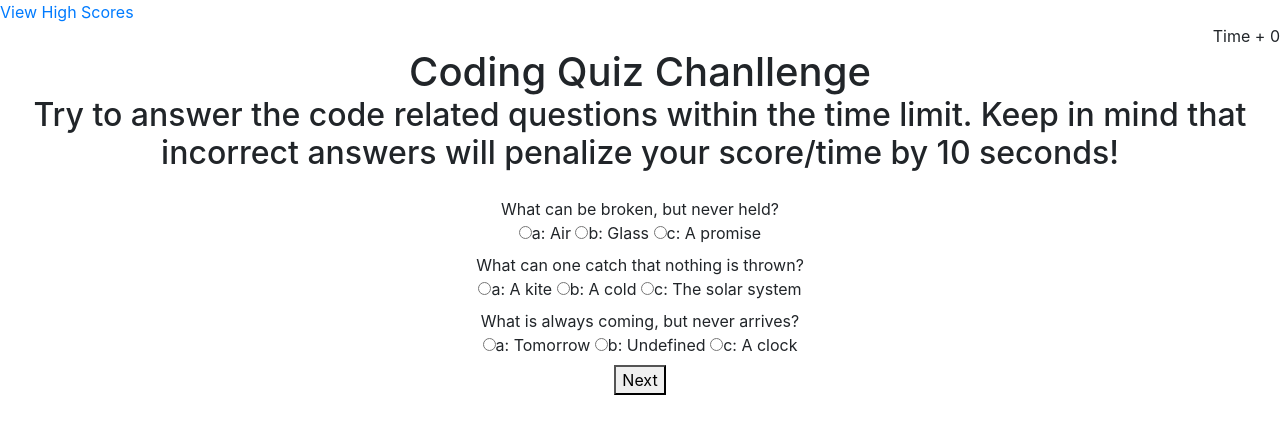
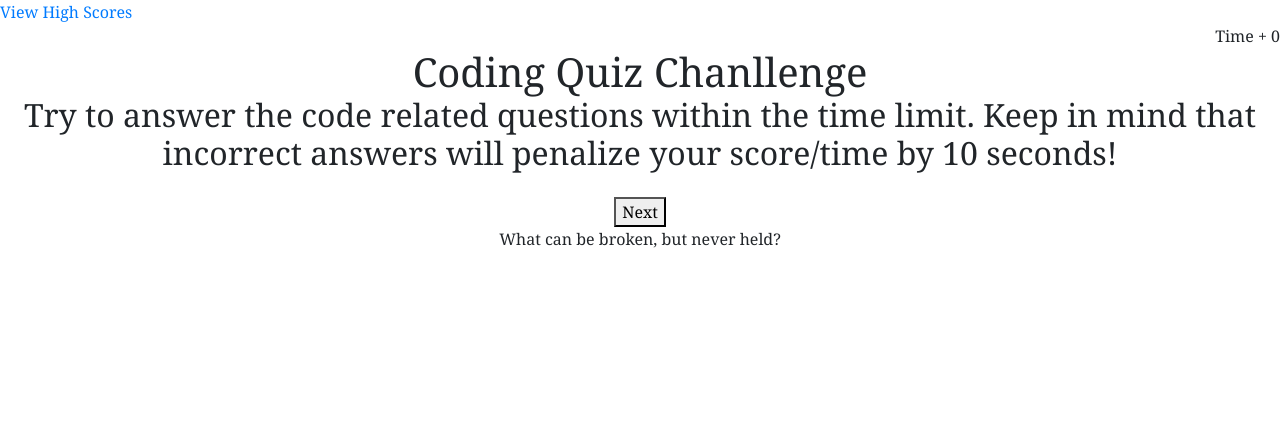
Before and after one commit to dangulo4/CodeQuiz, a plain HTML site: page index.html in a window 1280 px wide. Both pictures are taken after a click on the button "Start". Drawn offline with nearby package versions, Linux system fonts and the light colour scheme.

Commit message:
refactored nextquestion function

```diff
--- a/assets/css/style.css
+++ b/assets/css/style.css
@@ -1,4 +1,20 @@
 
+*, *::before, *::after {
+    box-sizing: border-box;
+    font-family: Cambria, Cochin, Georgia, Times, 'Times New Roman', serif;
+  }
+
+  body {
+    padding: 0;
+    margin: 0;
+
+
+
+    justify-content: center;
+    align-items: center;
+
+
+  }
 
 .startbtnEl, .next-btn {
     font-size: 1.5rem;
--- a/script.js
+++ b/script.js
@@ -2,7 +2,6 @@
 var body = document.body;
 
 // Create all the necessary elements
-
 var infoEl      = document.createElement('div');
 var linkEl      = document.createElement('a');
 var timerEl     = document.createElement('p');
@@ -13,19 +12,19 @@ var startBtnEl  = document.createElement('button');
 var questionContainer = document.createElement('div');
 var questionsEl = document.createElement('p');
 var linebreak = document.createElement("br");
+var shuffledQuestions;
+var currentQuestionIndex;
+//var answerButtonsElement = document.getElementById('answer-buttons');
+var nextBtnEl = document.createElement('button');
 
 
 //Store elements in variables
-
 linkEl.innerHTML    = 'View High Scores';
 timerEl.textContent = 'Time + 0';
 h1El.textContent    = 'Coding Quiz Chanllenge';
 h2El.textContent    = 'Try to answer the code related questions within the time limit. Keep in mind that incorrect answers will penalize your score/time by 10 seconds!';
 startBtnEl.innerHTML = 'Start';
 questionsEl.textContent  = 'This is where the questions go';
-
-
-// document.body.appendChild(anchorElem); // append your new link to the bod
 
 //Append all elements
 body.appendChild(infoEl);
@@ -37,8 +36,7 @@ body.appendChild(btnDiv);
 btnDiv.appendChild(startBtnEl);
 body.appendChild(btnDiv);
 btnDiv.appendChild(linebreak);
-body.appendChild(questionContainer);
-questionContainer.appendChild(questionsEl);
+
 
 
 //Style elements
@@ -53,82 +51,92 @@ btnDiv.setAttribute('style','margin:auto; width:100%; text-align:center;');
 questionsEl.setAttribute('id', 'questions', 'style', 'margin:auto; width:100%; text-align:center;');
 questionsEl.setAttribute('style', 'margin:auto; width:100%; text-align:center;');
 
-document.getElementById('questions').style.display='none';
+
+//document.getElementById('questions').style.display='none';
 
 startBtnEl.addEventListener('click', function() {
-    console.log('The game has started');
   document.getElementById("startBtn").style.display="none";
   startQuiz();
 });
 
+
+
 function startQuiz() {
-  startBtnEl.classList.add('hide')
-  document.getElementById('questions').style.display='block';
+  console.log('The game has started');
 
-   currentQuestionIndex = 0
+  shuffledQuestions = quizQuestions.sort(() => Math.random() - .5)
+  currentQuestionIndex = 0;
 // questionContainerElement.classList.remove('hide')
-  showQuestions(quizQuestions, questionsEl);
-
-    function showQuestions(quizQuestions, questionsEl) {
-    var output = [];
-    var answers;
-        for(var i = 0; i < quizQuestions.length; i++) {
-            answers = [];
-            for(letter in quizQuestions[i].answers){
-
-              //push out the
-              answers.push(
-                '<label>'
-                  + '<input  type="radio" name=" question' +i+ '">'
-                  + letter + ': '
-                  + quizQuestions[i].answers[letter]
-                + '</label>');
+  // showQuestions(quizQuestions, questionsEl);
+  setNextQuestion();
+  //startBtnEl.classList.add('hide')
+}
+  function setNextQuestion() {
+    var nextBtnDiv = document.createElement('div');
+    body.appendChild(nextBtnDiv);
+    nextBtnDiv.appendChild(nextBtnEl);
+    nextBtnDiv.setAttribute('style', 'margin:auto; width:100%; text-align:center;');
+    nextBtnEl.setAttribute('id', 'nextBtn');
+    nextBtnEl.innerHTML = 'Next';
+    showQuestions(shuffledQuestions[currentQuestionIndex]);
   }
 
-            // add this question and its answers to the output
-            output.push(
-              '<div class="question">' + quizQuestions[i].question + '</div>'
-              + '<div class="answers">' + answers.join(' ') + '</div>');
+  function showQuestions(quizQuestions) {
+    body.appendChild(questionContainer);
+    questionContainer.appendChild(questionsEl);
+    questionsEl.textContent = quizQuestions.question;
+    console.log(questionsEl.innerText);
+ }
 
-          }
-          questionsEl.innerHTML = output.join('');
-          var nextBtnDiv     = document.createElement('div');
-          var nextBtnEl  = document.createElement('button');
-          body.appendChild(nextBtnDiv);
-          nextBtnDiv.appendChild(nextBtnEl);
-          nextBtnDiv.setAttribute('style','margin:auto; width:100%; text-align:center;');
-          nextBtnEl.setAttribute('id', 'nextBtn');
-          nextBtnEl.innerHTML = 'Next';
 
-      }
-}
+      nextBtnEl.addEventListener('click', function() {
+        currentQuestionIndex++;
+          //resetOrder()
+          showQuestions(shuffledQuestions[currentQuestionIndex]);
+
+        });
+        // function resetOrder() {
+        // //clearStatusClass(document.body)
+        // nextBtnEl.classList.add('hide')
+        // while (answerButtonsElement.firstChild) {
+        //   answerButtonsElement.removeChild(answerButtonsElement.firstChild)
+        // }
+    // }
 
 var quizQuestions = [
   {
     question: 'What can be broken, but never held?',
-      answers: {
-        a: '  Air',
-        b: '  Glass',
-        c: '  A promise'
-      },
-      correctAnswer: 'c'
+    answers: [
+      { text: 'A promise', correct: true },
+      { text: 'Bubbles', correct: false },
+      { text: 'Accounts', correct: false }
+    ]
   },
   {
     question: 'What can one catch that nothing is thrown?',
-      answers: {
-        a: '  A kite',
-        b: '  A cold',
-        c: '  The solar system'
-      },
-      correctAnswer: 'b'
+    answers: [
+      { text: 'A cold', correct: true },
+      { text: 'The wind', correct: true },
+      { text: 'Waves', correct: true },
+      { text: 'Common Sense', correct: false }
+    ]
   },
   {
     question: 'What is always coming, but never arrives?',
-      answers: {
-        a: 'Tomorrow',
-        b: 'Undefined',
-        c: 'A clock'
+    answers: [
+      { text: 'The sun', correct: false },
+      { text: 'Tomorrow', correct: true },
+      { text: 'Trains', correct: false },
+      { text: 'Knowledge', correct: false }
+    ]
   },
-      correctAnswer: 'a'
+  {
+    question: 'How many functions exist in JavaScript?',
+    answers: [
+      { text: '6', correct: false },
+      { text: '69', correct: false },
+      { text: 'Alot', correct: false },
+      { text: 'I dont know', correct: true }
+    ]
   }
 ];
```
Lines whose indentation alone changed are shown as unchanged.
